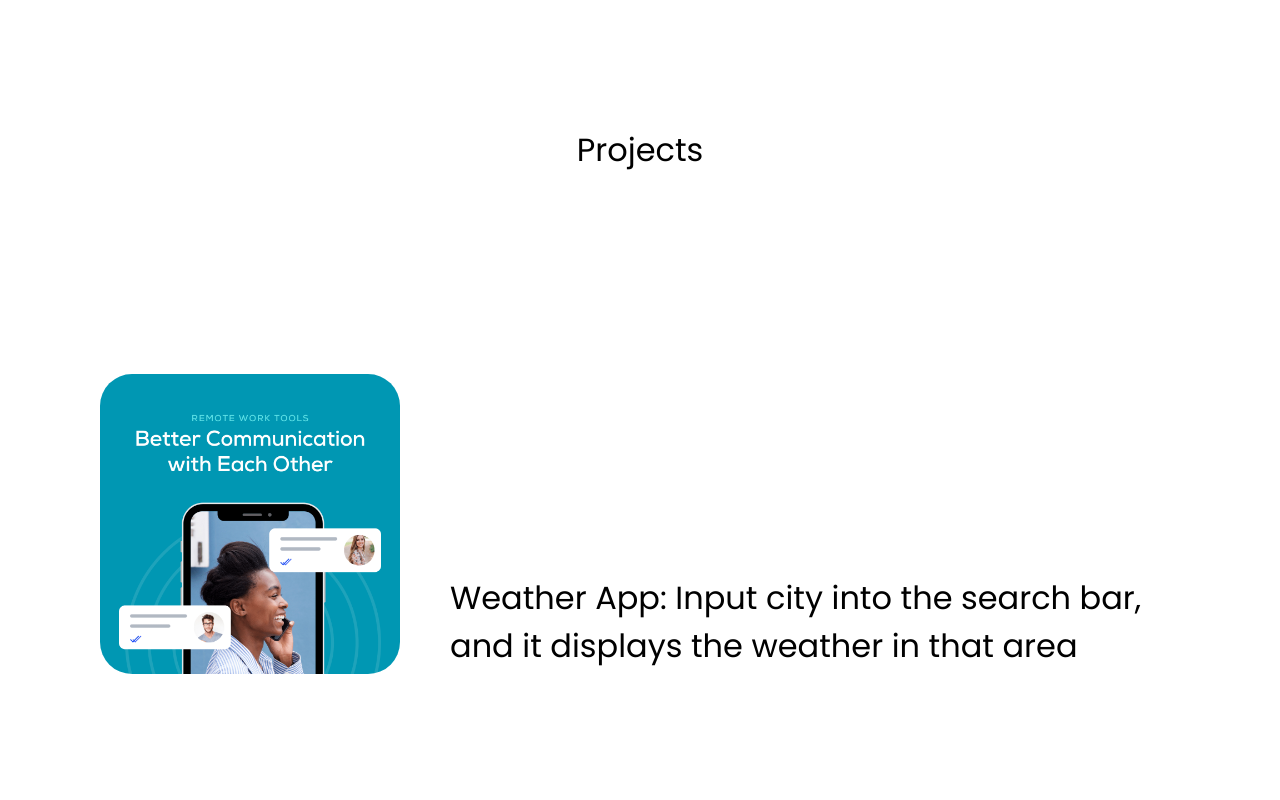
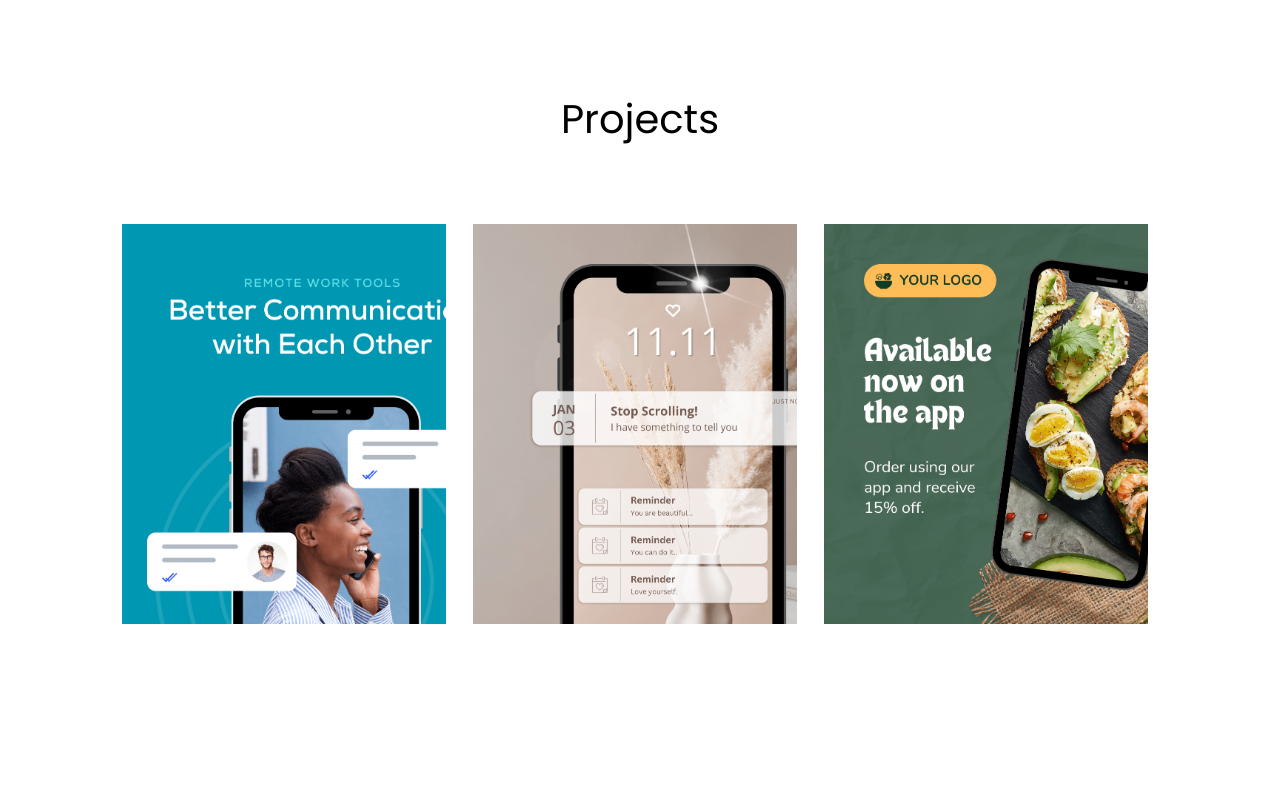
Before and after one commit to jl12365/jl12365.github.io, a plain HTML site: page index.html in a window 1280 px wide. Shown: the part 760-1560 px from the top of the page. After the commit the page ends 1434 px from the top, so only its background shows below. Drawn offline with Linux system fonts and the light colour scheme.

Commit message:
project section added

```diff
--- a/index.html
+++ b/index.html
@@ -57,37 +57,16 @@
         </div>
     </div>
 
-    <section id="projects">
-            <div class="project-title">
-            <p class="project-heading">Projects</p>
-            </div>
 
-
-                <div class="item">
-                    <div class="left">
-                        <img src="./assets/project-1.png">
-                    </div>
-                    <div class="right">
-                        <p class="project-title">Weather App: Input city into the search bar, and it displays the weather in that area</p>
-                    </div>
-                </div>
-
-                <div class="item">
-                    <div class="left">
-                        <img src="./assets/project-2.png">
-                    </div>
-                    <div class="right">
-                        <p class="project-title">My Portfolio, handmade using raw HTML/CSS and Javascript</p>
-                    </div>
-                </div>
-
-    </section>
+    <div class="projects">
+        <p>Projects</p>
+        <div class="project1"></div>
+        <div class="project2"></div>
+        <div class="project3"></div>
 
 
 
-
-
-
+    </div>
 
     <script src="script.js"></script>
 </body>
--- a/style.css
+++ b/style.css
@@ -8,9 +8,10 @@ margin: 0;
 padding: 0;
 }
 
-html{scroll-behavior: smooth;}
+
 body{font-family: 'Poppins', sans-serif;};
 p{color: gray;}
+html{scroll-behavior: smooth;}
 
 .body{
     margin-left: 100px;
@@ -55,6 +56,7 @@ a:hover{
 div{
     font-size: 2rem;
     color: gray;
+
 }
 
 .logo{
@@ -156,6 +158,7 @@ div{
 .icon{
     height: 50px;
     width: 50px;
+    margin-right: -30px;
 }
 
 .about{
@@ -176,41 +179,52 @@ div{
 
 /* projects */
 
-
-
-.project-title{
-    justify-content: center;
-    display: flex;
-    color: black;
-    font-size: 2rem;
-    margin-top: 200px;
-    margin-bottom: 200px;
+.projects{
+    background-color:#fff;
+    padding-top: 50px;
+    padding-bottom: 50px;
+    text-align: center;
 }
 
-
-img{
-    display: flex;
-    border-radius: 2rem;
-    height: 300px;
-    width: 300px;
-    margin-right: 50px;
-    object-fit: cover;
+.projects p{
+    margin-top: 100px;
+    margin-bottom: 75px;
+    color: black;
+    font-size: 40px;
 }
 
-.left{
-    border-radius: 50%;
+.projects:after{
+    content: '';
+    display: block;
+    clear: both;
 }
 
-.right{
-    color: black;
-    align-items: center;
-    display: flex;
+.projects .project1,
+.projects .project2,
+.projects .project3{
+    height: 400px;
+    width: 30%;
+    float: left;
+    background-color: beige;
 }
 
-.description{
-    color: gray;
+.projects .project1{
+    margin-left: 2%;
+    margin-right: 1.5%;
+    background-image: url(./assets/project-1.png);
+    background-size: cover;
 }
 
-.item{
-    display: flex;
+.projects .project2{
+    margin-left: 1%;
+    margin-right: 1%;
+    background-image: url(./assets/project-2.png);
+    background-size: cover;
 }
+
+.projects .project3{
+    margin-left: 1.5%;
+    margin-right: 2%;
+    background-image: url(./assets/project-3.png);
+    background-size: cover;
+}
```
